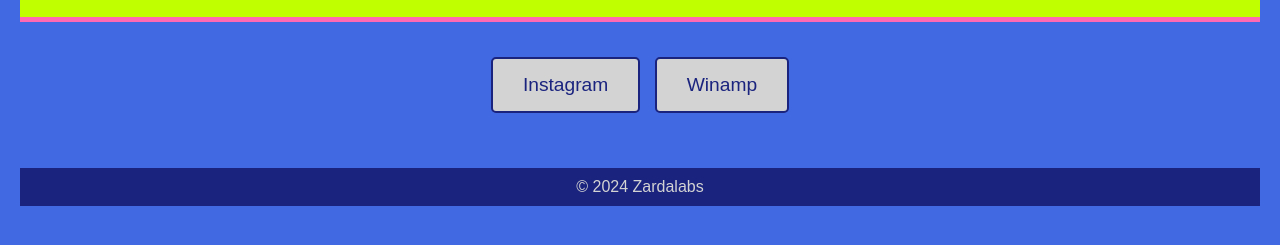
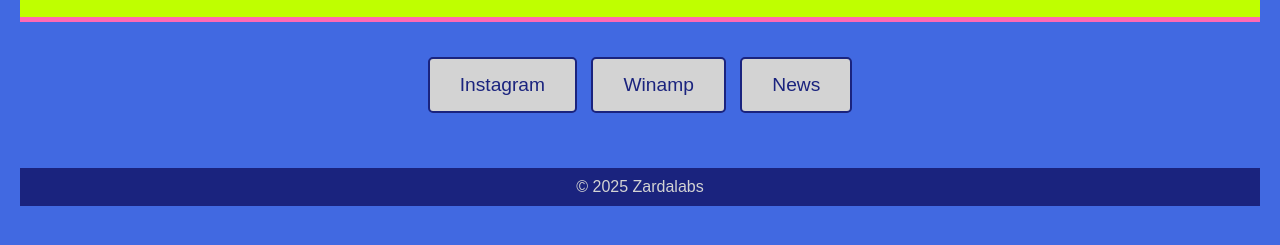
Before and after one commit to gvzardetto/zardalabs, a plain HTML site: page index.html in a window 1280 px wide. Shown: the part 103-348 px from the top of the page. Drawn offline with Linux system fonts and the light colour scheme.

Commit message:
Add files via upload

```diff
--- a/index.html
+++ b/index.html
@@ -14,12 +14,13 @@
 
         <section id="project-links">
             <button onclick="window.location.href='zl_instagram_feed/zlinsta.html'">Instagram</button>
-            <button onclick="window.location.href='zl_winamp/zlwinamp.html'">Winamp</button> <!-- Added Winamp Button -->
+            <button onclick="window.location.href='zl_winamp/zlwinamp.html'">Winamp</button>
+            <button onclick="window.location.href='zl_news_feed/zlnews.html'">News</button>
             <!-- Add more project links here -->
         </section>
 
           <footer>
-            <p>© 2024 Zardalabs</p>
+            <p>© 2025 Zardalabs</p>
         </footer>
     </main>
 
```
